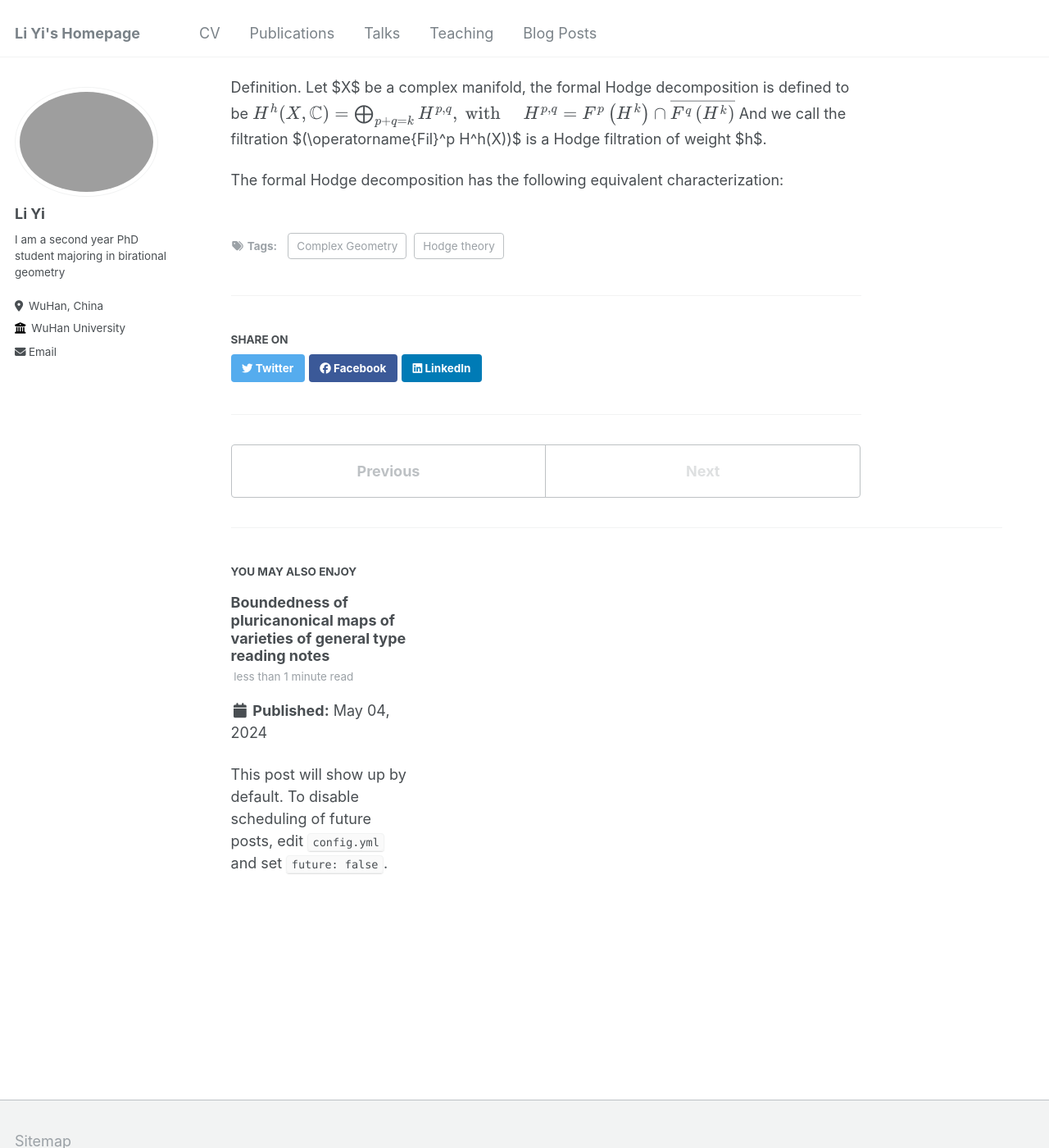
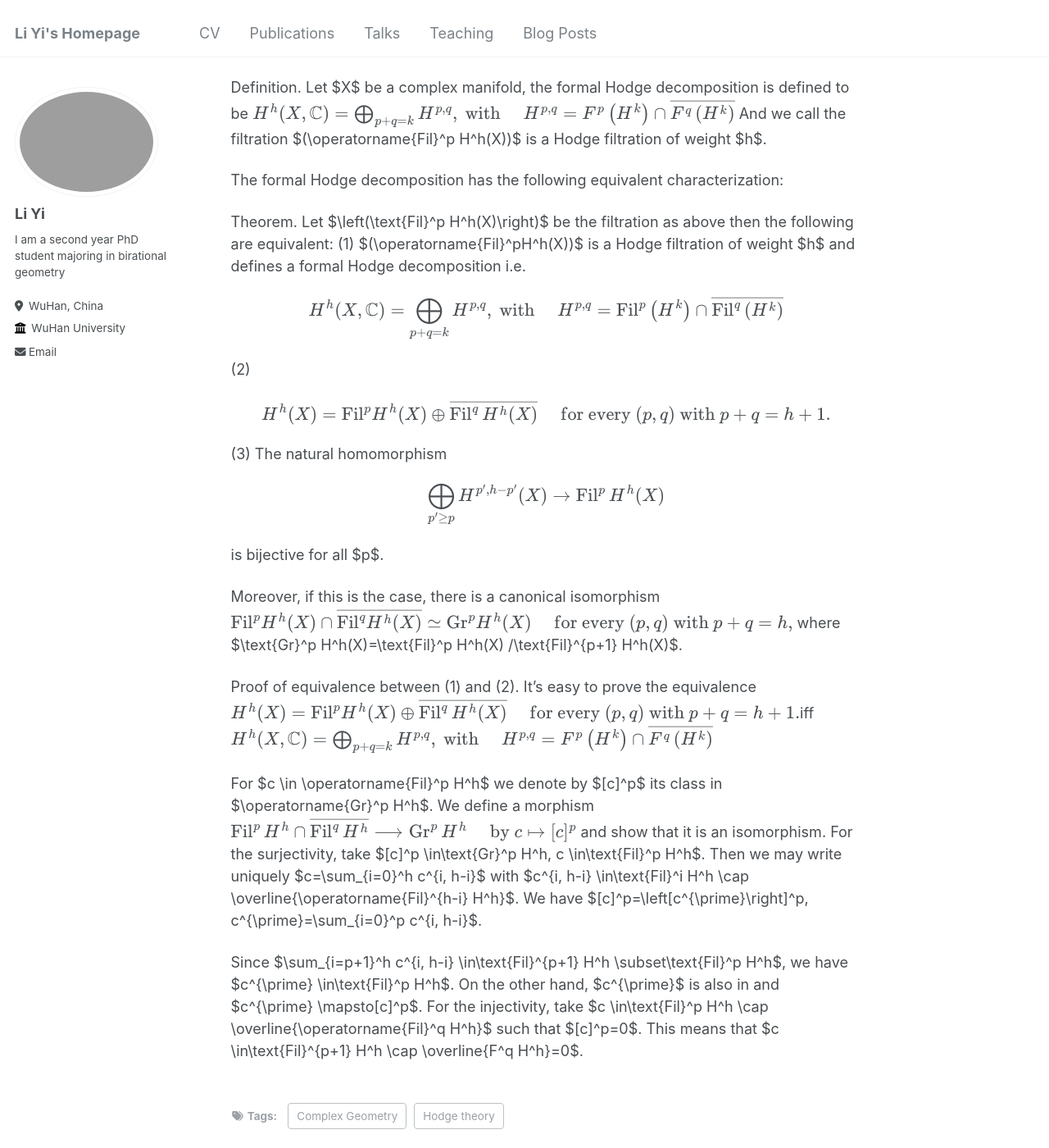
Before and after one commit to YiLimath/YiLimath.github.io, a Jekyll site: the page built from _posts/2015-08-14-blog-post-4.md, in a window 1280 px wide and 1400 px high, scrolled down 1884 px. Shown: the whole window at 82% size. Built offline with Jekyll 4.4.1, drawn with Linux system fonts in a browser that asks for light colours; some of the changed text lies outside the part shown.

Commit message:
Update 2015-08-14-blog-post-4.md

```diff
--- a/_posts/2015-08-14-blog-post-4.md
+++ b/_posts/2015-08-14-blog-post-4.md
@@ -61,3 +61,41 @@ Definition. Let $X$ be a complex manifold, the formal Hodge decomposition is def
 And we call the filtration $(\operatorname{Fil}^p H^h(X))$ is a Hodge filtration of weight $h$.
 
 The formal Hodge decomposition has the following equivalent characterization:
+
+Theorem.
+Let $\left(\text{Fil}^p H^h(X)\right)$ be the filtration as above then the following are equivalent:
+(1) $(\operatorname{Fil}^pH^h(X))$ is a Hodge filtration of weight $h$ and defines a formal Hodge decomposition i.e.
+
+$$H^h(X, \mathbb{C})=\bigoplus_{p+q=k}  H^{p, q}, \text { with } \quad H^{p, q}=\operatorname{Fil}^p\left(H^k\right) \cap \overline{\operatorname{Fil}^q\left(H^k\right)}$$
+
+
+(2)
+
+$$
+H^h(X)=\text{Fil}^p H^h(X) \oplus \overline{\operatorname{Fil}^q H^h(X)} \quad \text { for every }(p, q) \text { with } p+q=h+1 .
+$$
+
+(3) The natural homomorphism
+
+$$\bigoplus_{p' \ge p}H^{p',h-p'}(X)\to \operatorname{Fil}^pH^h(X)$$
+
+is bijective for all $p$.
+
+Moreover, if this is the case, there is a canonical isomorphism
+$$
+\text{Fil}^p H^h(X) \cap \overline{\text{Fil}^q H^h(X)} \simeq\text{Gr}^p H^h(X) \quad \text { for every }(p, q) \text { with } p+q=h,
+$$
+where $\text{Gr}^p H^h(X)=\text{Fil}^p H^h(X) /\text{Fil}^{p+1} H^h(X)$.
+
+Proof of equivalence between (1) and (2).
+It's easy to prove the equivalence $$H^h(X)=\text{Fil}^p H^h(X) \oplus \overline{\operatorname{Fil}^q H^h(X)} \quad \text { for every }(p, q) \text { with } p+q=h+1 .$$iff $$H^h(X, \mathbb{C})=\bigoplus_{p+q=k}  H^{p, q}, \text { with } \quad H^{p, q}=F^p\left(H^k\right) \cap \overline{F^q\left(H^k\right)}$$
+
+
+For $c \in \operatorname{Fil}^p H^h$ we denote by $[c]^p$ its class in $\operatorname{Gr}^p H^h$. We define a morphism
+$$
+\operatorname{Fil}^p H^h \cap \overline{\operatorname{Fil}^q H^h} \longrightarrow \operatorname{Gr}^p H^h \quad \text { by } c \mapsto[c]^p
+$$
+and show that it is an isomorphism. For the surjectivity, take $[c]^p \in\text{Gr}^p H^h, c \in\text{Fil}^p H^h$. Then we may write uniquely $c=\sum_{i=0}^h c^{i, h-i}$ with $c^{i, h-i} \in\text{Fil}^i H^h \cap \overline{\operatorname{Fil}^{h-i} H^h}$. We have $[c]^p=\left[c^{\prime}\right]^p, c^{\prime}=\sum_{i=0}^p c^{i, h-i}$.
+
+Since $\sum_{i=p+1}^h c^{i, h-i} \in\text{Fil}^{p+1} H^h \subset\text{Fil}^p H^h$, we have $c^{\prime} \in\text{Fil}^p H^h$. On the other hand, $c^{\prime}$ is also in  and $c^{\prime} \mapsto[c]^p$. For the injectivity, take $c \in\text{Fil}^p H^h \cap \overline{\operatorname{Fil}^q H^h}$ such that $[c]^p=0$. This means that $c \in\text{Fil}^{p+1} H^h \cap \overline{F^q H^h}=0$.
+$$\tag*{$\square$}$$
```
